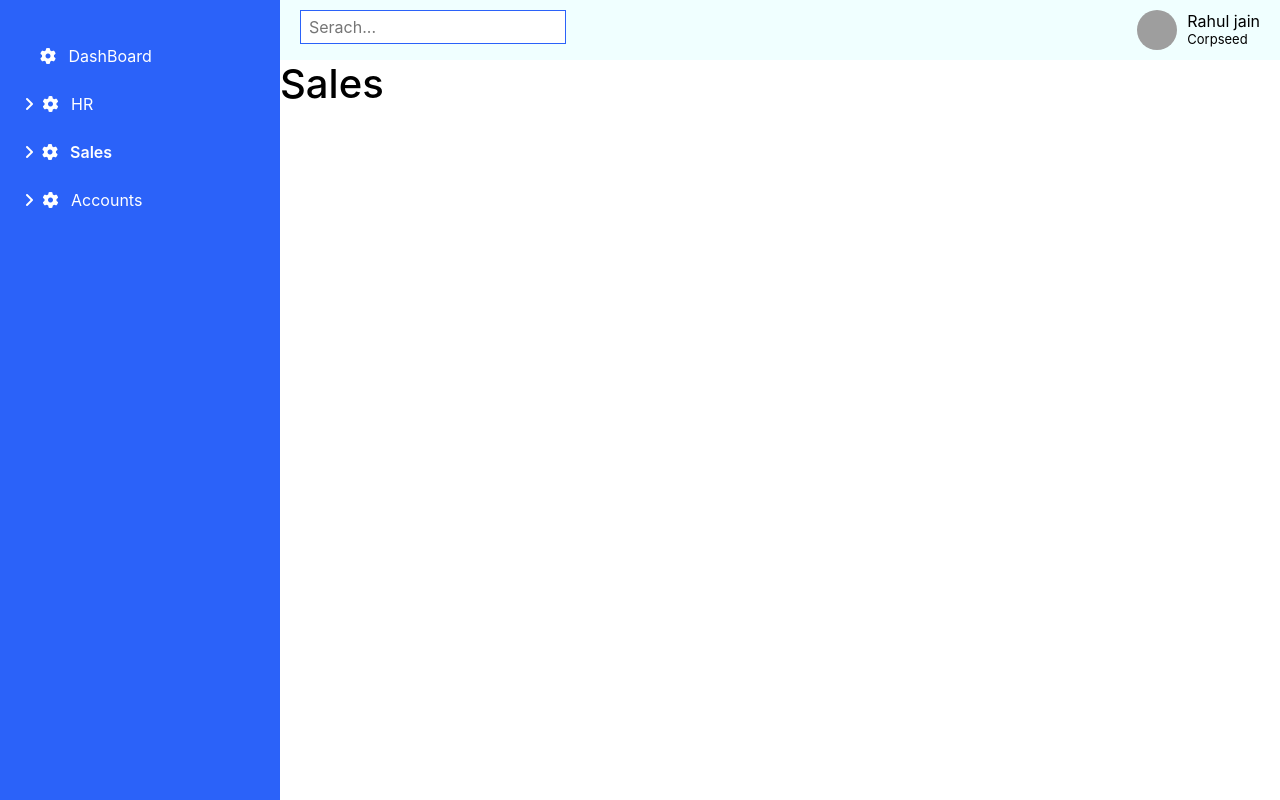
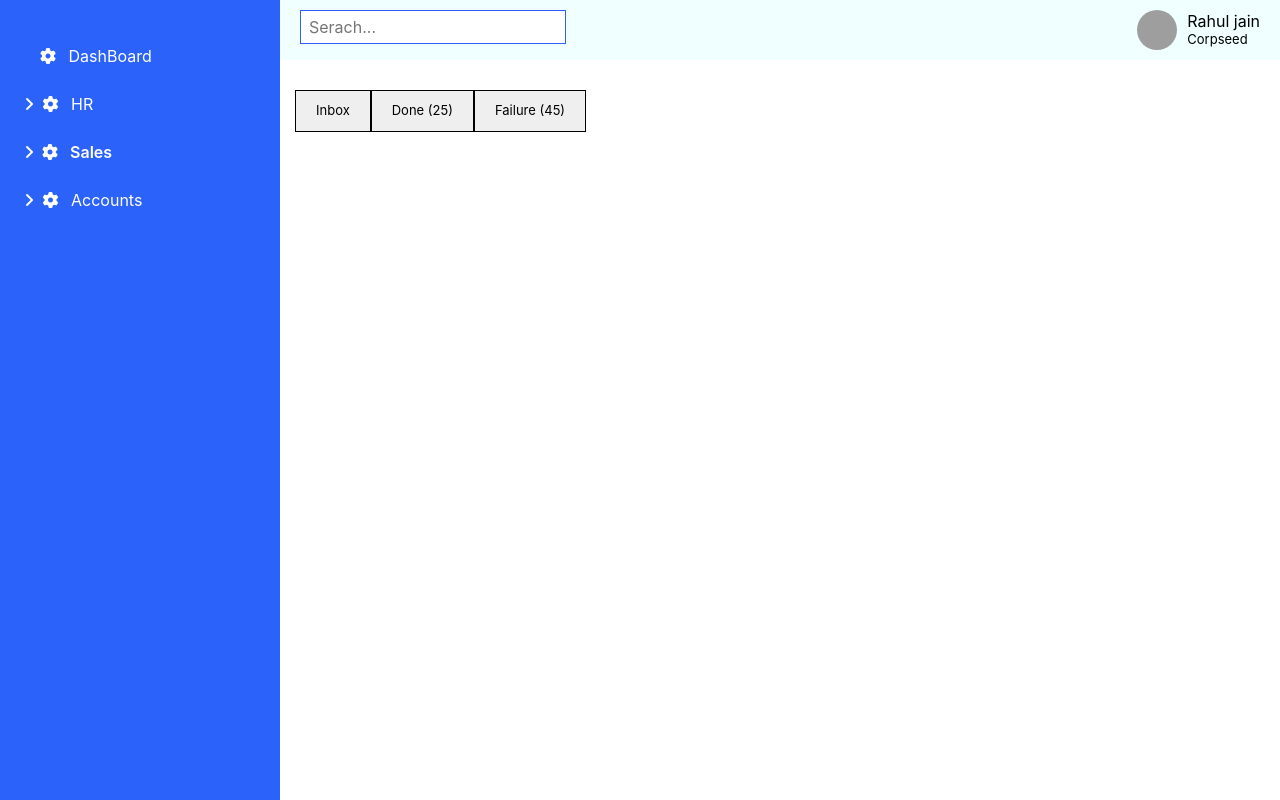
Before and after one commit to avnishkumarcorp/mainioclose, a React (Create React App) app: page /sales in a window 1280 px wide. Built offline with nearby package versions, Linux system fonts and the light colour scheme; grey boxes are pictures that could not be loaded.

Commit message:
add inbox button

```diff
--- a/src/App.css
+++ b/src/App.css
@@ -46,3 +46,10 @@ body{
   color: #fff;
   text-decoration: none;
 }
+
+.cm-padding-one{
+  padding-top: 30px;
+  padding-bottom: 30px;
+  padding-left: 15px;
+  padding-right: 15px;
+}
--- a/src/App.js
+++ b/src/App.js
@@ -4,6 +4,7 @@ import MainPage from './Main/MainPage';
 import DashBoard from './Main/DashBoard/DashBoard';
 import HRMod from './Main/HR/HRMod';
 import SalesMod from './Main/Sales/SalesMod';
+import InboxPage from './Main/Sales/Inbox/InboxPage';
 
 function App() {
   return (
@@ -14,7 +15,7 @@ function App() {
             <Route path="/" element={<DashBoard />} />
             <Route path="/hr" element={ <HRMod /> } />
             <Route path="/sales" element={ <SalesMod /> } >
-              <Route path="inbox"  element={ <div>sales outlet</div> } />
+              <Route path=""  element={ <InboxPage /> } />
               <Route path="oppurtities" element={ <div>oppurtities</div> } />
               <Route path="estimate" element={ <div>estimate</div> } />
               <Route path="orders" element={ <div>orders</div> } />
--- /dev/null
+++ b/src/Main/Sales/Inbox/InboxPage.js
@@ -0,0 +1,34 @@
+import React, { useState } from "react";
+import "./InboxPage.scss";
+
+const InboxPage = () => {
+    const [activeTab, setActiveTab] = useState(false);
+
+
+  return (
+    <div className="inbox-page cm-padding-one">
+        <div className="inbox-top-btn">
+        <button
+          to="/sales"
+          className={`tab-btn `}
+        >
+        Inbox
+        </button>
+        <button
+          to="/sales2"
+          className={`tab-btn `}
+        >
+        Done (25)
+        </button>
+        <button
+          to="/sales3"
+          className={`tab-btn `}
+        >
+        Failure (45)
+        </button>
+        </div>
+    </div>
+  )
+};
+
+export default InboxPage;
--- /dev/null
+++ b/src/Main/Sales/Inbox/InboxPage.scss
@@ -0,0 +1,22 @@
+@import "../../../../CommonColors.scss";
+
+.inbox-page{
+    .inbox-top-btn{
+        .tab-btn{
+            border: 1px solid $black;
+            padding: 10px 20px;
+            color: $black;
+            font-size: 13px;
+            font-weight: 400;
+            &:hover{
+                text-decoration: none;
+
+            }
+
+        }
+        .tab-btn.active{
+            background-color: $mainBlue;
+            color: $white;
+        }
+    }
+}
--- a/src/Main/Sales/SalesMod.js
+++ b/src/Main/Sales/SalesMod.js
@@ -4,7 +4,6 @@ import { Outlet } from "react-router";
 const SalesMod = () => {
   return (
     <div>
-        <h1>Sales</h1>
         <Outlet />
     </div>
   )
--- a/src/Main/SideBar.js
+++ b/src/Main/SideBar.js
@@ -79,7 +79,7 @@ const SideBar = () => {
           data-parent="#accordion"
         >
           <div class="link-child">
-            <NavLink className="link-itemss" to="sales/inbox">
+            <NavLink className="link-itemss" to="sales">
               Inbox
             </NavLink>
             <NavLink className="link-itemss" to="sales/oppurtities">
```
